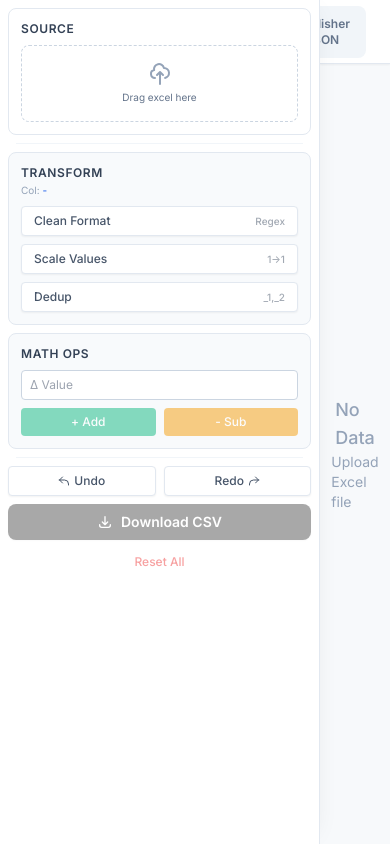
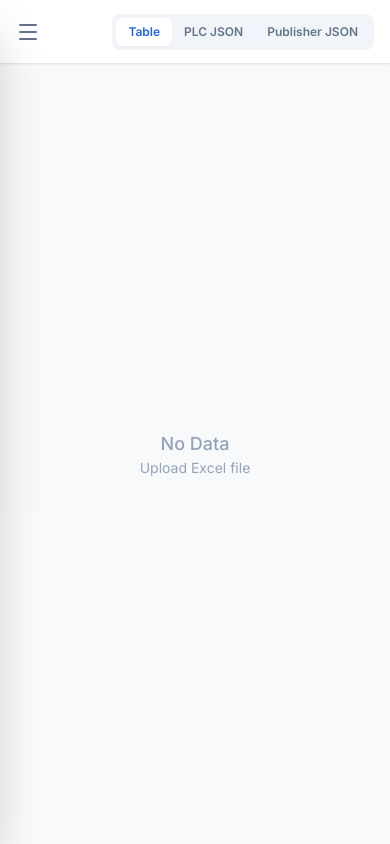
Before and after one commit to sanjukj36/Excel_modify, a React (Create React App) app: page / in a window 390 px wide. Built offline with nearby package versions, Linux system fonts and the light colour scheme.

Commit message:
feat: Implement responsive mobile sidebarn

```diff
--- a/src/App.js
+++ b/src/App.js
@@ -1,4 +1,5 @@
 import React, { useState, useCallback } from "react";
+import { Menu, X } from "lucide-react";
 import FileUploader from "./components/FileUploader";
 import NumericPanel from "./components/NumericPanel";
 import FileOperations from "./components/FileOperations";
@@ -23,6 +24,7 @@ export default function App() {
     const [selectedColumn, setSelectedColumn] = useState("");
     const [fileName, setFileName] = useState("");
     const [viewMode, setViewMode] = useState(VIEW_MODES.TABLE);
+    const [isSidebarOpen, setIsSidebarOpen] = useState(false);
 
     const pushUndoSnapshot = useCallback((snapshot) => {
         setUndoStack((prev) => [...prev, snapshot]);
@@ -85,9 +87,32 @@ export default function App() {
 
     return (
         <ToastProvider>
-            <div className="flex h-screen w-full bg-slate-50 overflow-hidden text-slate-900 font-inter">
-                {/* LEFT SIDEBAR - Fixed width, independently scrollable */}
-                <div className="w-80 flex-shrink-0 border-r border-slate-200 bg-white flex flex-col h-full shadow-[4px_0_24px_-12px_rgba(0,0,0,0.1)] z-20">
+            <div className="flex h-screen w-full bg-slate-50 overflow-hidden text-slate-900 font-inter relative">
+
+                {/* Mobile Overlay */}
+                {isSidebarOpen && (
+                    <div
+                        className="fixed inset-0 bg-black/50 z-20 md:hidden backdrop-blur-sm transition-opacity"
+                        onClick={() => setIsSidebarOpen(false)}
+                    />
+                )}
+
+                {/* LEFT SIDEBAR - Responsive Drawer */}
+                <div className={`
+                    fixed inset-y-0 left-0 z-30 w-80 bg-white flex flex-col h-full border-r border-slate-200 shadow-2xl transition-transform duration-300 ease-in-out
+                    md:relative md:translate-x-0 md:shadow-[4px_0_24px_-12px_rgba(0,0,0,0.1)]
+                    ${isSidebarOpen ? "translate-x-0" : "-translate-x-full"}
+                `}>
+
+                    {/* Mobile Close Button */}
+                    <div className="md:hidden flex justify-end p-2 border-b border-slate-100">
+                        <button
+                            onClick={() => setIsSidebarOpen(false)}
+                            className="p-2 text-slate-400 hover:text-slate-600 hover:bg-slate-100 rounded-full"
+                        >
+                            <X className="w-5 h-5" />
+                        </button>
+                    </div>
 
                     {/* Sidebar Content - Scrollable */}
                     <div className="flex-1 overflow-y-auto p-2 space-y-2 custom-scrollbar">
@@ -127,18 +152,27 @@ export default function App() {
                 </div>
 
                 {/* RIGHT MAIN CONTENT - Flex grow, handles its own views */}
-                <div className="flex-1 flex flex-col h-full overflow-hidden bg-slate-50/50">
+                <div className="flex-1 flex flex-col h-full overflow-hidden bg-slate-50/50 w-full">
 
                     {/* Top Navigation Bar */}
-                    <div className="h-16 flex-shrink-0 border-b border-slate-200 bg-white px-6 flex items-center justify-end shadow-sm z-10">
-                        <div className="bg-slate-100 p-1 rounded-lg flex">
+                    <div className="h-16 flex-shrink-0 border-b border-slate-200 bg-white px-4 md:px-6 flex items-center justify-between md:justify-end shadow-sm z-10 gap-4">
+
+                        {/* Mobile Menu Button */}
+                        <button
+                            onClick={() => setIsSidebarOpen(true)}
+                            className="md:hidden p-2 -ml-2 text-slate-500 hover:text-slate-700 hover:bg-slate-100 rounded-lg"
+                        >
+                            <Menu className="w-6 h-6" />
+                        </button>
+
+                        <div className="bg-slate-100 p-1 rounded-lg flex overflow-x-auto no-scrollbar max-w-full">
                             {Object.values(VIEW_MODES).map((mode) => {
                                 if (mode === "modified" && modifiedData.length === 0) return null;
                                 return (
                                     <button
                                         key={mode}
                                         onClick={() => setViewMode(mode)}
-                                        className={`px-3 py-1.5 text-xs font-semibold rounded-md transition-all
+                                        className={`px-3 py-1.5 text-xs font-semibold rounded-md transition-all whitespace-nowrap
                                         ${viewMode === mode
                                                 ? "bg-white text-blue-600 shadow-sm"
                                                 : "text-slate-500 hover:text-slate-700 hover:bg-slate-200/50"
@@ -151,15 +185,11 @@ export default function App() {
                                     </button>
                                 );
                             })}
-                            {/* Ensure we don't show the button if no modified data, but if we are IN the mode, we keep it or switch back?
-                                Ideally, we just hide the button if length is 0.
-                                The user's request: "also no needs to show Modeified items table"
-                            */}
                         </div>
                     </div>
 
                     {/* Viewport content */}
-                    <div className="flex-1 overflow-hidden p-4 relative">
+                    <div className="flex-1 overflow-hidden p-2 md:p-4 relative">
                         {viewMode === VIEW_MODES.TABLE && (
                             <DataTable
                                 data={data}
```
